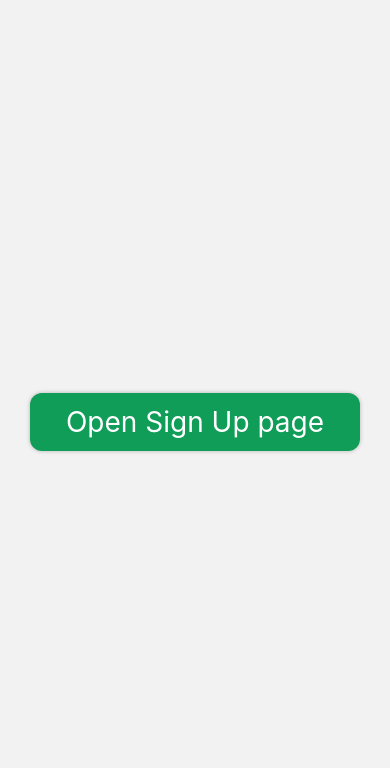
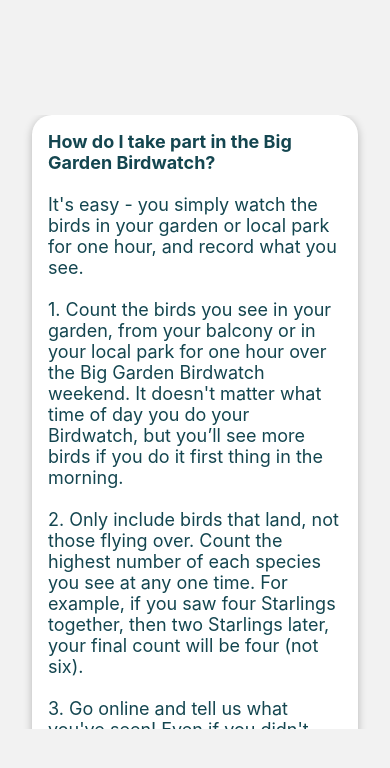
Before and after one commit to Platymek/HumanComputerInteraction-HiFi-Prototype, a React Native app: screen /Help in a window 390 px wide. Before the commit this address had no page. Shown: the top 768 px of the page. Built offline with nearby package versions, Linux system fonts and the light colour scheme.

Commit message:
Help and FAQ page
This adds an early version of the Help and FAQ page with scrolling.  To see the page change the button link on app.js to "help"

```diff
--- a/App.js
+++ b/App.js
@@ -9,6 +9,7 @@
 
 import SignUp from './pages/SignUp';
 import Admin from './pages/Admin';
+import Help from './pages/Help';
 
 function TestHarness({ navigation, route }) {
 
@@ -97,6 +98,18 @@
                         colors: colors
                     }}
                 />
+                <Stack.Screen
+
+                    name="Help"
+                    component={Help}
+
+                    options={{ headerShown: false }}
+
+                    initialParams={{
+
+                        colors: colors
+                    }}
+                />
 
                 <Stack.Screen
 
--- /dev/null
+++ b/pages/Help.js
@@ -0,0 +1,89 @@
+import React from 'react';
+import { View, Text, ScrollView } from 'react-native';
+
+export default function HelpPage({ route }) {
+  const { colors } = route.params;
+
+  return (
+    <View style={{ flex: 1, alignItems: 'center', justifyContent: 'center', padding: 16 }}>
+      <ScrollView
+      style={{ flex: 1, maxHeight: 614 }}
+      contentContainerStyle={{ flexGrow: 1, alignItems: 'center', justifyContent: 'center', paddingHorizontal: 16, }}
+      >
+        <View
+          style={{
+            flex: 1,
+            width: '100%',
+            maxWidth: 340,
+            borderRadius: 20,
+            padding: 16,
+            backgroundColor: colors[1],
+            shadowOffset: {
+              width: 0,
+              height: 2,
+            },
+            shadowOpacity: 0.25,
+            shadowRadius: 8,
+            elevation: 8,
+            overflow: 'hidden',
+          }}
+        >
+          {/* Short Description Section */}
+          <View style={{ marginBottom: 16 }}>
+            <Text style={{ fontSize: 18, color: colors[2] }}>
+              <Text style={{ fontWeight: 'bold' }}>How do I take part in the Big Garden Birdwatch?</Text>
+              {' '}
+              <br />
+              <br />
+              It's easy - you simply watch the birds in your garden or local park for one hour, and record what you see.
+              <br />
+              <br />
+              1. Count the birds you see in your garden, from your balcony or in your local park for one hour over the Big Garden Birdwatch weekend. It doesn't matter what time of day you do your Birdwatch, but you’ll see more birds if you do it first thing in the morning.
+              <br />
+              <br />
+              2. Only include birds that land, not those flying over. Count the highest number of each species you see at any one time. For example, if you saw four Starlings together, then two Starlings later, your final count will be four (not six).
+              <br />
+              <br />
+              3. Go online and tell us what you've seen! Even if you didn't see anything at all in your hour, please let us know. It's all really useful information.
+            </Text>
+          </View>
+
+          {/* Frequently Asked Questions Section */}
+          <View>
+            <Text style={{ fontSize: 20, fontWeight: 'bold', color: colors[2], marginBottom: 12 }}>
+              Frequently Asked Questions
+            </Text>
+
+            {/* FAQ 1 */}
+            <View style={{ marginBottom: 16 }}>
+              <Text style={{ fontSize: 18, color: colors[2] }}>
+                <Text style={{ fontWeight: 'bold' }}>Q:</Text>
+                {' '}
+                What is the purpose of this app?
+              </Text>
+              <Text style={{ fontSize: 16, color: colors[2] }}>
+                A: This app is designed to help you count birds within an hour.
+              </Text>
+            </View>
+
+            {/* FAQ 2 */}
+            <View style={{ marginBottom: 16 }}>
+              <Text style={{ fontSize: 18, color: colors[2] }}>
+                <Text style={{ fontWeight: 'bold' }}>Q:</Text>
+                {' '}
+                How do I get started?
+              </Text>
+              <Text style={{ fontSize: 16, color: colors[2] }}>
+                A: To get started, You would press 'Start session' on the pre-session dashboard.
+              </Text>
+            </View>
+
+
+
+            {/*more FAQs*/}
+          </View>
+        </View>
+      </ScrollView>
+    </View>
+  );
+}
```
